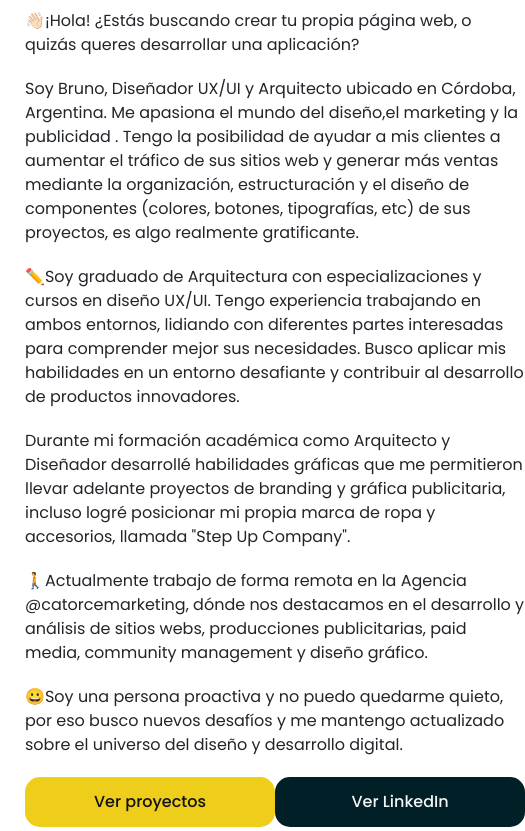
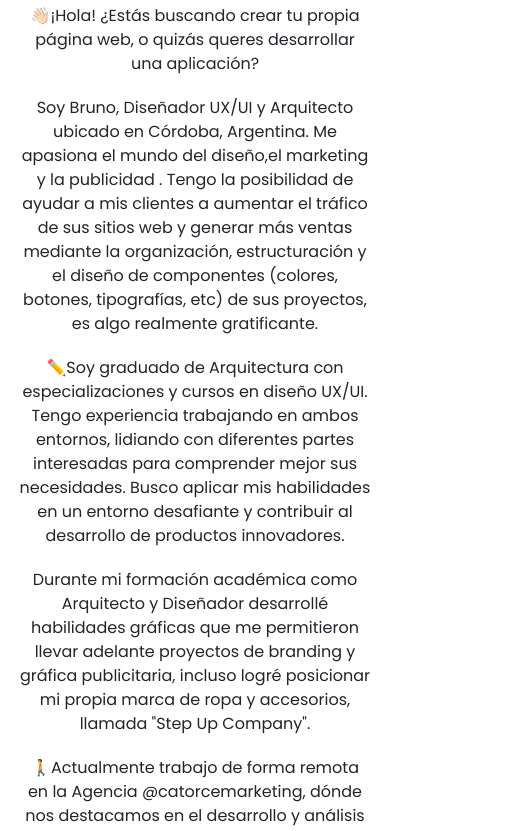
Before and after one commit to br1rossetti/pf-bruno-rossetti, a website: page pages/sobre-mi.html in a window 390 px wide. Shown: the part 146-977 px from the top of the page, 525 px wide, since content can reach past the window. Drawn offline with nearby package versions, Linux system fonts and the light colour scheme.

```diff
--- a/scss/modules/_page-sobremi/_main-sobremi.scss
+++ b/scss/modules/_page-sobremi/_main-sobremi.scss
@@ -7,11 +7,12 @@
     @media (min-width: 769px) and (max-width: 1024px) {
         @include grid (1fr,1fr,0px);
         grid-template-areas:
-        "sectionTexto"
-        "sectionFotografia";
+        "sectionTexto";
     }
     @media (max-width: 768px) {
         @include grid (1fr,1fr,0px);
+        grid-template-areas:
+        "sectionTexto";
     }
     .sectionFotografia {
         grid-area: sectionFotografia;
@@ -21,6 +22,7 @@
             max-height: 60vh;
             object-fit: contain;
             width: auto;
+            display: none;
         }
         .imagenFotografia {
             height: 100%;
@@ -36,13 +38,14 @@
         grid-area: sectionTexto;
         @include flexbox (column, nowrap, default, default);
         margin: 5% 5%;
-        width: 100%;
         @media (max-width: 768px) {
             @include flexbox (column, nowrap, flex-start, center);
         }
         div {
+            @include flexbox (column, nowrap, flex-start, center);
             @media (max-width: 768px) {
                 @include flexbox (column, nowrap, center, center);
+                width: 100%;
             }
             text-decoration: none;
             .h1Texto {
@@ -51,11 +54,13 @@
                 text-align: center;
             }
             .textosSobreMi {
+                @include flexbox (column, nowrap, center, center);
                 font-size: $h1;
                 margin-bottom: 0;
                 margin-top: 20px;
                 width: 100%;
                 font-size: $p;
+                text-align: center;
                 @media (max-width: 768px) {
                     width: 100%;
                 }
@@ -64,8 +69,15 @@
                 @include flexbox (row, nowrap, space-evenly, center);
                 display: flex;
                 margin-top: 20px;
+                @media (max-width: 768px) {
+                    @include flexbox (column, wrap, center, center);
+                    width: 100%;
+                }
                 a {
                     text-decoration: none;
+                    @media (max-width: 768px) {
+                        margin-top: 2%;
+                    }
                     .btnVerProyectos {
                         @extend .btn;
                     }
```
Also changed, not shown: css/style.css, 1 other file.
